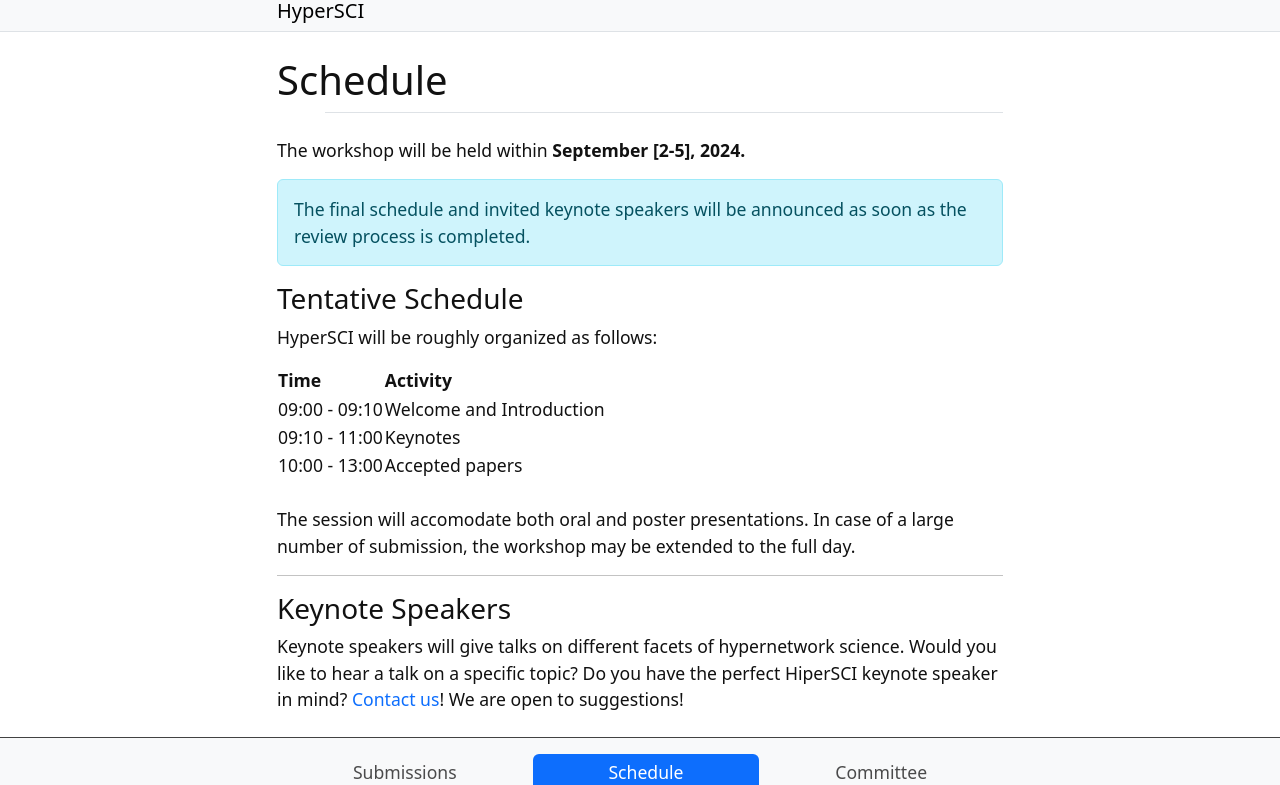
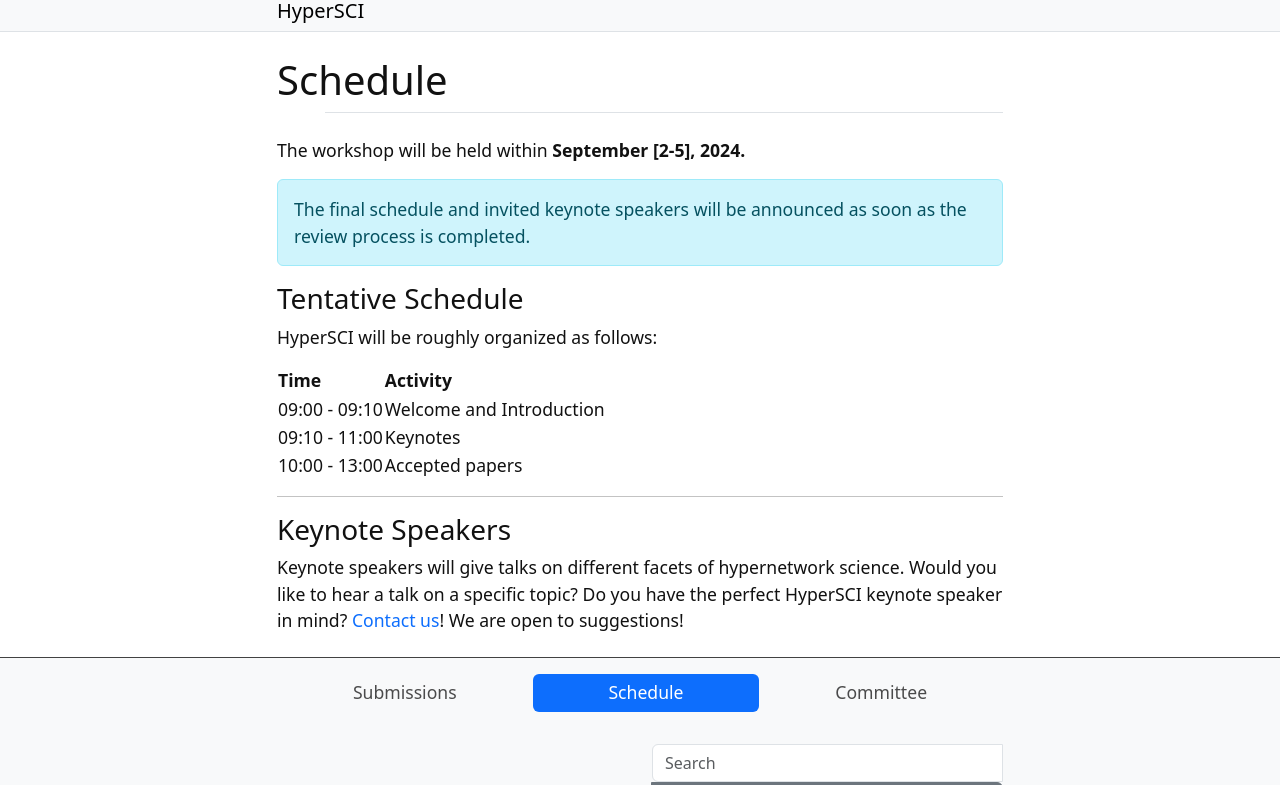
Before and after one commit to hyperSCI-workshop/hyperSCI-workshop.github.io, a Jekyll site: the page built from content/1-schedule.md, in a window 1280 px wide, cut to the strip 121-906 px from the top of the page. Built offline with Jekyll 4.4.1, drawn with Linux system fonts in a browser that asks for light colours.

Commit message:
info update

```diff
--- a/content/1-schedule.md
+++ b/content/1-schedule.md
@@ -19,12 +19,8 @@ HyperSCI will be roughly organized as follows:
 | 09:10 - 11:00 | Keynotes                 |
 | 10:00 - 13:00 | Accepted papers          |
 
-<br>
-The session will accomodate both oral and poster presentations.
-In case of a large number of submission, the workshop may be extended to the full day.
-
 ---
 
 ### Keynote Speakers
 
-Keynote speakers will give talks on different facets of hypernetwork science. Would you like to hear a talk on a specific topic? Do you have the perfect HiperSCI keynote speaker in mind?  <a href="mailto:andrea.failla@phd.unipi.it">Contact us</a>! We are open to suggestions!
+Keynote speakers will give talks on different facets of hypernetwork science. Would you like to hear a talk on a specific topic? Do you have the perfect HyperSCI keynote speaker in mind?  <a href="mailto:andrea.failla@phd.unipi.it">Contact us</a>! We are open to suggestions!
```
Also changed, not shown: content/0-submit.md (+2 -2 lines).
